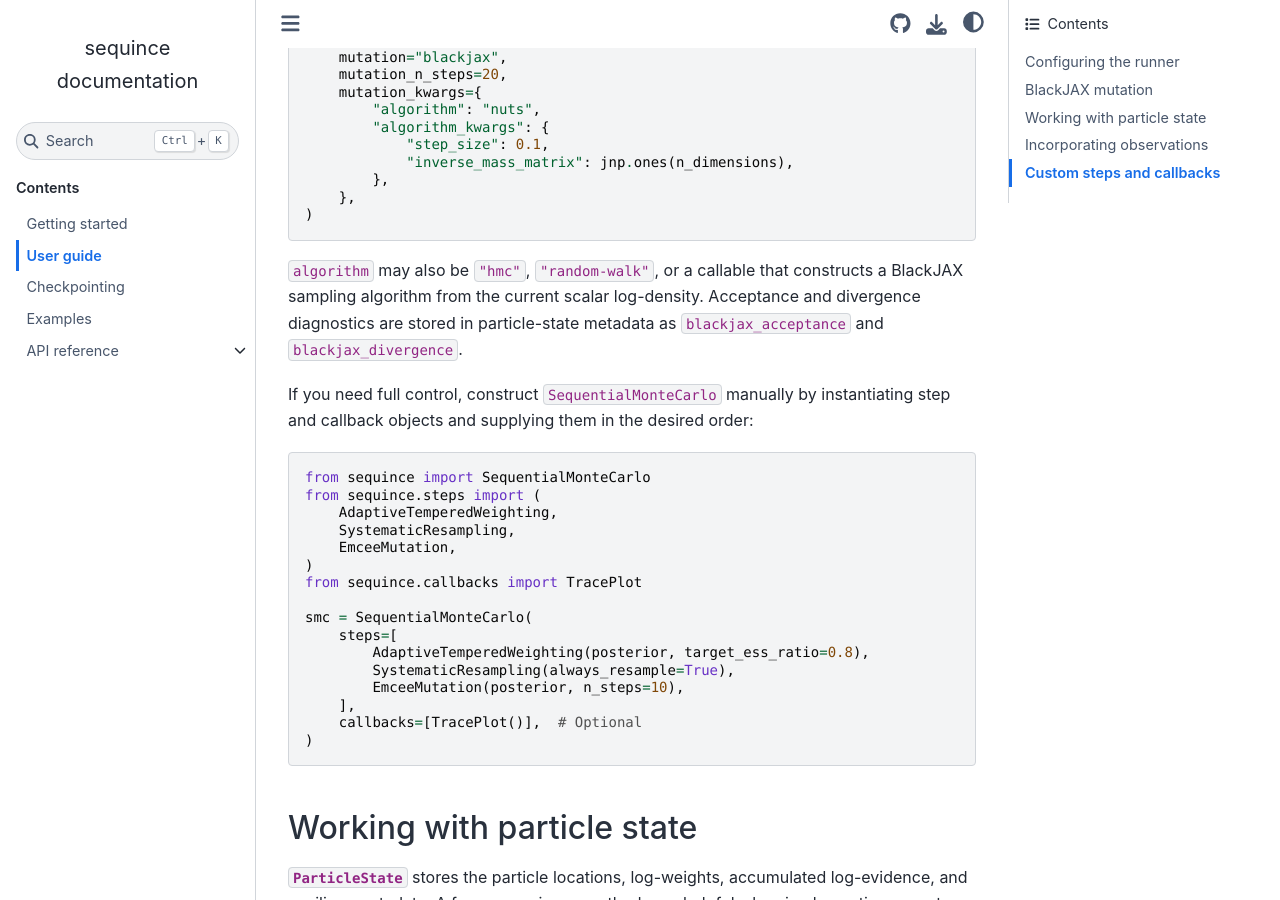
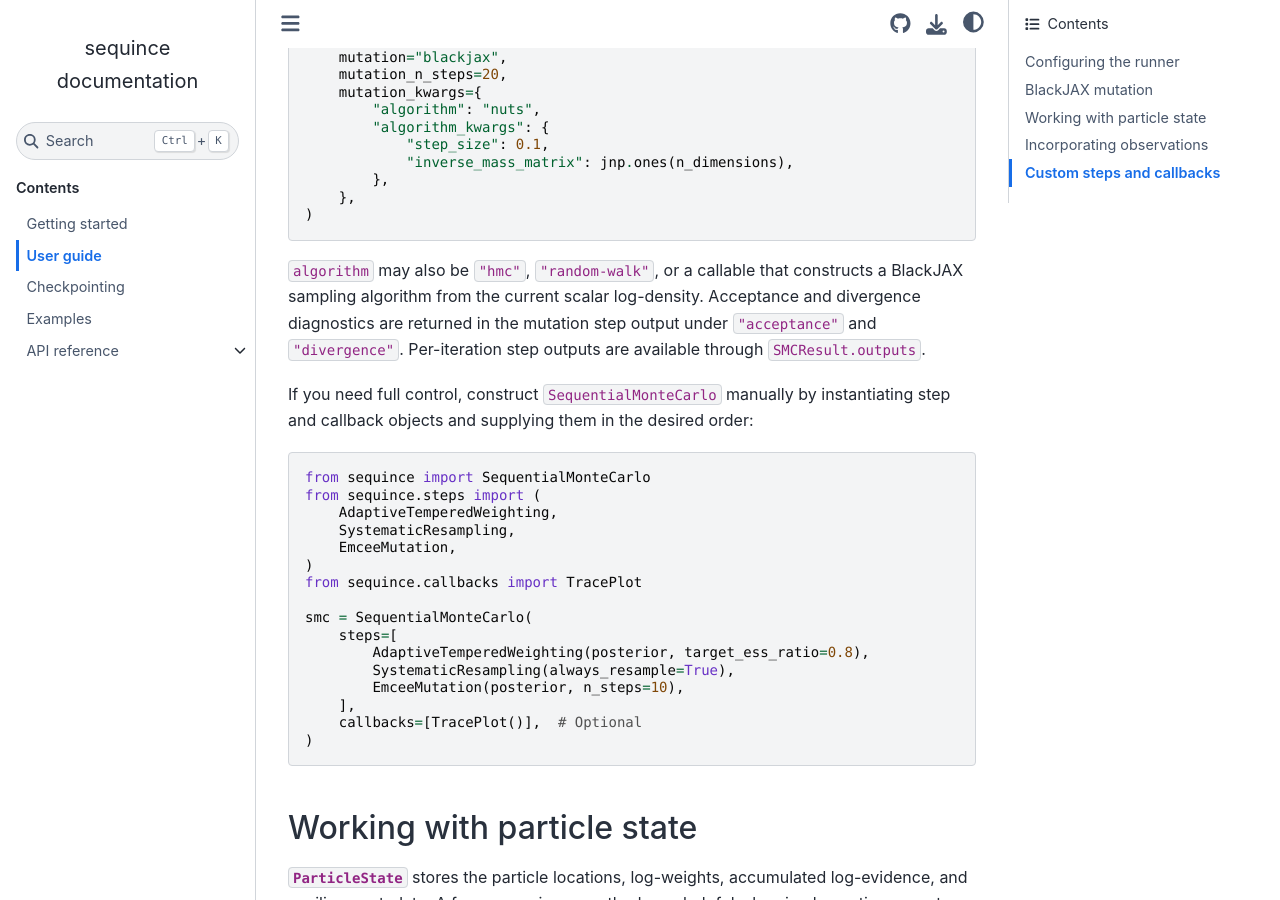
Before and after one commit to sequince-dev/sequince, a Sphinx documentation site: the page built from docs/user_guide.rst, in a window 1280 px wide and 900 px high, scrolled down 1061 px. Built offline with Sphinx 7.4.7 and the Sphinx Book theme 1.1.4, drawn with Linux system fonts in a browser that asks for light colours.

Commit message:
DOC: update blackjax docs

```diff
--- a/docs/user_guide.rst
+++ b/docs/user_guide.rst
@@ -63,8 +63,9 @@ functions. NUTS is the default algorithm:
 
 ``algorithm`` may also be ``"hmc"``, ``"random-walk"``, or a callable that
 constructs a BlackJAX sampling algorithm from the current scalar log-density.
-Acceptance and divergence diagnostics are stored in particle-state metadata as
-``blackjax_acceptance`` and ``blackjax_divergence``.
+Acceptance and divergence diagnostics are returned in the mutation step output
+under ``"acceptance"`` and ``"divergence"``. Per-iteration step outputs are
+available through ``SMCResult.outputs``.
 
 If you need full control, construct ``SequentialMonteCarlo`` manually by
 instantiating step and callback objects and supplying them in the desired order:
```
